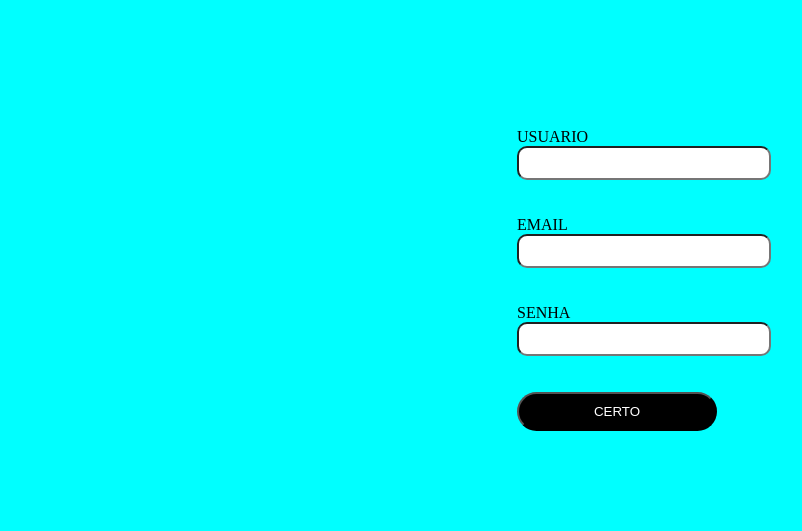
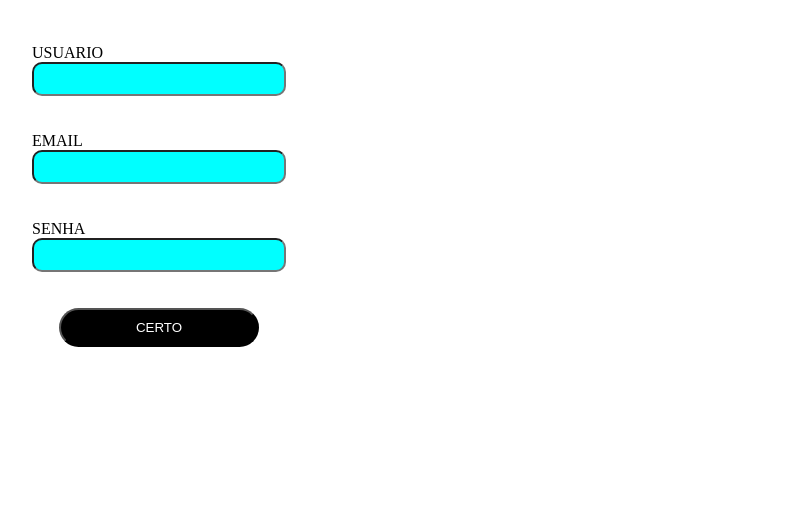
Before and after one commit to Eliezerelc/inicio, a plain HTML site: page index.html in a window 1280 px wide. Shown: the whole page, without its empty margins (104-906 px from the left). Drawn offline with Linux system fonts and the light colour scheme.

Commit message:
mudanças

```diff
--- a/index.css
+++ b/index.css
@@ -2,36 +2,40 @@
     padding: 0px;
     margin: 0px;
 }
-body {
-    background-color: aqua;
-}
+ body{
+     background-color: white;
+ }
 .di {
     position: absolute;
-    top: 16%;
-    left: 35%;
-    translate: 50%,50%;
+
+    background-color: ;
     width: 600px;
     height:400px;
     border-radius: 20px;
     display: flex;
     justify-content: center;
 }
-.for input{
+ .for {
+    background-color: ;
+    translate: 50% , 50%;
+    position: absolute;
+    right: 35%;
+    top: 11%;
+    }
+
+input{
     display: flex;
     border-radius: 10px;
     width: 250px ;
+background-color: aqua;
     height: 30px;
     font-size: larger;
     font: 1em arial;
-}
-.for input:hover{
-    width: 400px;
-
 }
 #bnt{
     padding: 10px;
     width: 200px;
     border-radius: 20px;
-    background-color: black;
-    color: white;
+    background-color:black;
+    color: rgb(255, 255, 255);
 }
--- a/index.html
+++ b/index.html
@@ -19,7 +19,7 @@
             <label for="senha">SENHA</label>
             <input type="password" name="senha" id="senha">
             <br></br>
-            <button type="submit" id="bnt">CERTO</button>
+           <center> <button type="submit" id="bnt">CERTO</button></center>
         </form>
     </div>
 </body>
```
